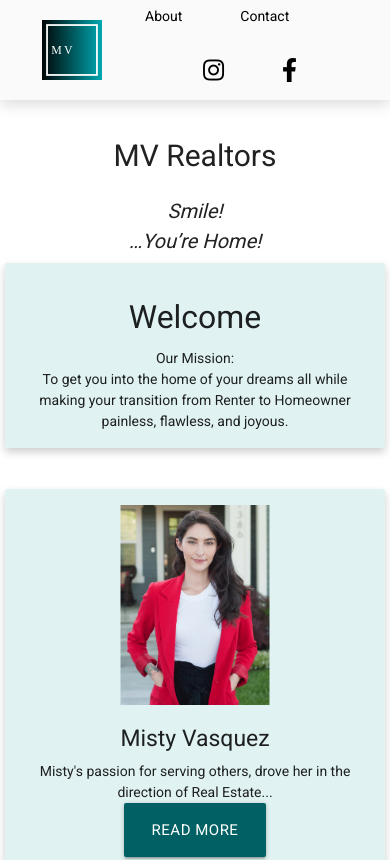
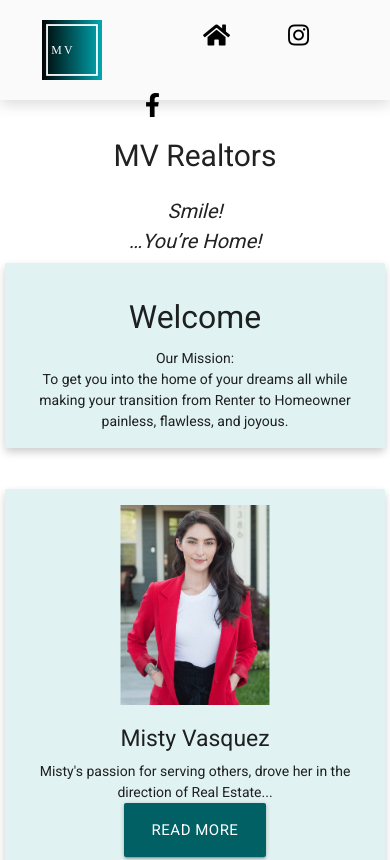
Before and after one commit to veronicagiraldo/Real-Estate-Website, a React (Create React App) app in the folder clientSide/client/: page / in a window 390 px wide. Shown: the top 860 px of the page. Built offline with nearby package versions, Linux system fonts and the light colour scheme; no server answers; a web font is replaced by a local one.

Commit message:
update mobility on nav

```diff
--- a/clientSide/client/src/Nav.js
+++ b/clientSide/client/src/Nav.js
@@ -71,6 +71,7 @@ export default class Nav extends Component {
 
               </Link>
             </li>
+            <li><a href="https://mre.run/APP2624/dashboard"><i class="fas fa-home"></i></a></li>
             <li><a href="https://www.instagram.com/mvrealtors/"target="_blank" without rel="noopener noreferrer"><i class="fab fa-instagram"></i></a></li>
             <li><a href="https://www.facebook.com/RealtorsMV/" target="_blank" without rel="noopener noreferrer"><i class="fab fa-facebook-f"></i></a></li>
 
```
Also changed, not shown: clientSide/client/src/images/broker-buy-jpg.jpg (added).
